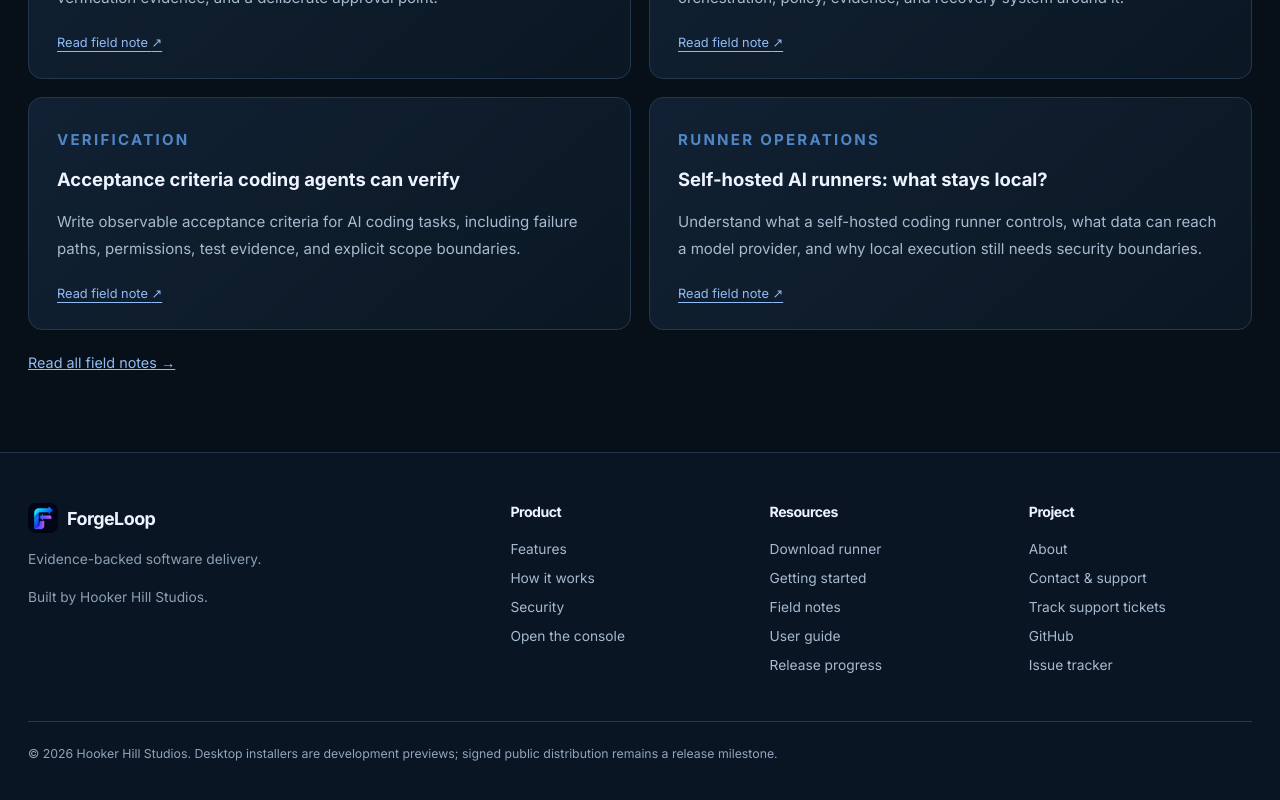
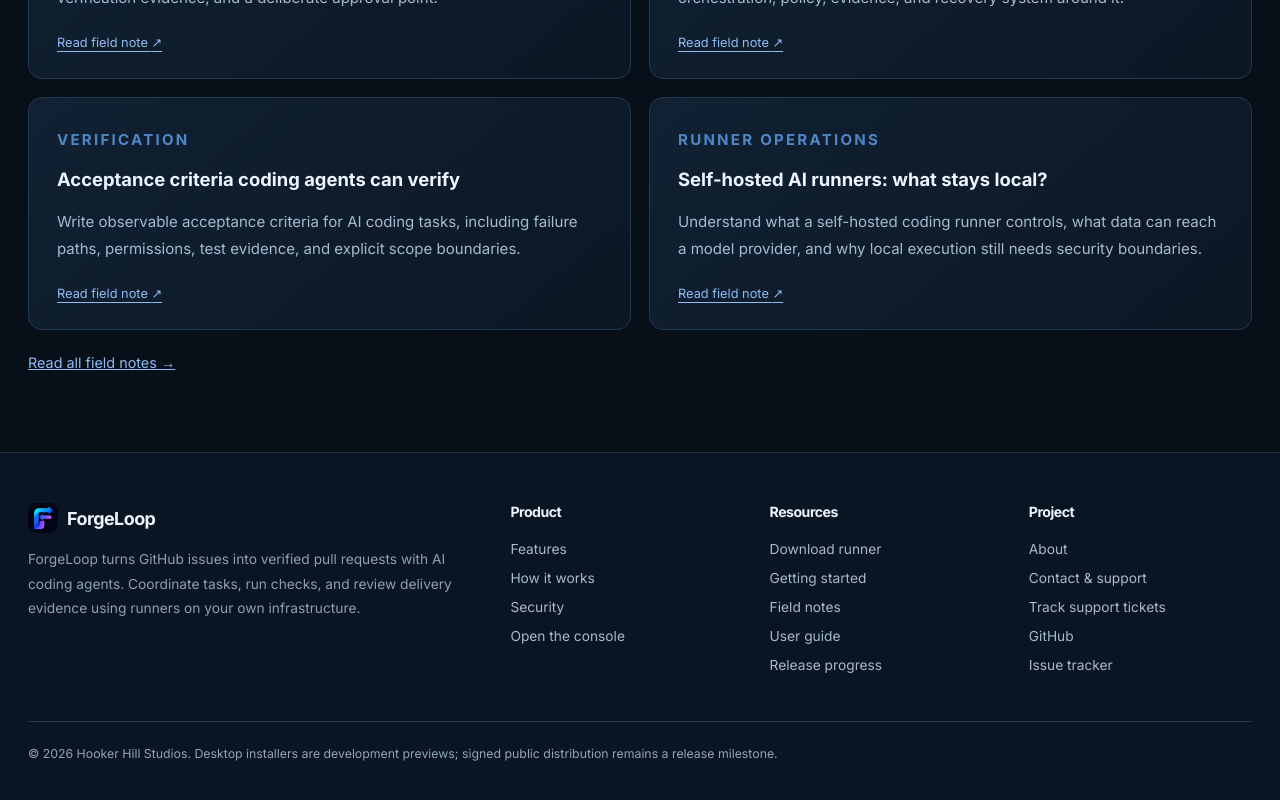
Before and after one commit to JRH89/ForgeLoop, a React (Vite) app in the folder frontend/: page / in a window 1280 px wide. Shown: the part 3238-4038 px from the top of the page. Built offline with nearby package versions, Linux system fonts and the light colour scheme.

Commit message:
docs(website): replace footer attribution with product summary

```diff
--- a/frontend/src/public/PublicLayout.tsx
+++ b/frontend/src/public/PublicLayout.tsx
@@ -21,7 +21,7 @@ export function PublicHeader() {
 }
 export function PublicFooter() {
   const groups=[['Product',[['Features','/features'],['How it works','/how-it-works'],['Security','/security'],['Open the console','/oauth2/authorization/github']]],['Resources',[['Download runner','/app/runner-downloads'],['Getting started','/docs'],['Field notes','/blog'],['User guide','/app'],['Release progress',`${REPOSITORY}#readme`]]],['Project',[['About','/about'],['Contact & support','/contact'],['Track support tickets','/support'],['GitHub',REPOSITORY],['Issue tracker',`${REPOSITORY}/issues`]]]] as const;
-  return <footer className="public-footer"><div className="footer-intro"><a className="brand" href="/"><img src={favicon} width="30" height="30" alt=""/><strong>ForgeLoop</strong></a><p>Evidence-backed software delivery.</p><p>Built by Hooker Hill Studios.</p></div>{groups.map(([title,items])=><nav key={title} aria-label={`${title} footer`}><h2>{title}</h2>{items.map(([label,url])=><a href={url} key={label}>{label}</a>)}</nav>)}<p className="footer-note">© 2026 Hooker Hill Studios. Desktop installers are development previews; signed public distribution remains a release milestone.</p></footer>;
+  return <footer className="public-footer"><div className="footer-intro"><a className="brand" href="/"><img src={favicon} width="30" height="30" alt=""/><strong>ForgeLoop</strong></a><p>ForgeLoop turns GitHub issues into verified pull requests with AI coding agents. Coordinate tasks, run checks, and review delivery evidence using runners on your own infrastructure.</p></div>{groups.map(([title,items])=><nav key={title} aria-label={`${title} footer`}><h2>{title}</h2>{items.map(([label,url])=><a href={url} key={label}>{label}</a>)}</nav>)}<p className="footer-note">© 2026 Hooker Hill Studios. Desktop installers are development previews; signed public distribution remains a release milestone.</p></footer>;
 }
 export function PublicLayout({children}:{children:ReactNode}) {
   return <div className="landing public-site"><a className="skip-link" href="#main-content">Skip to content</a><PublicHeader/><main id="main-content">{children}</main><PublicFooter/></div>;
```
